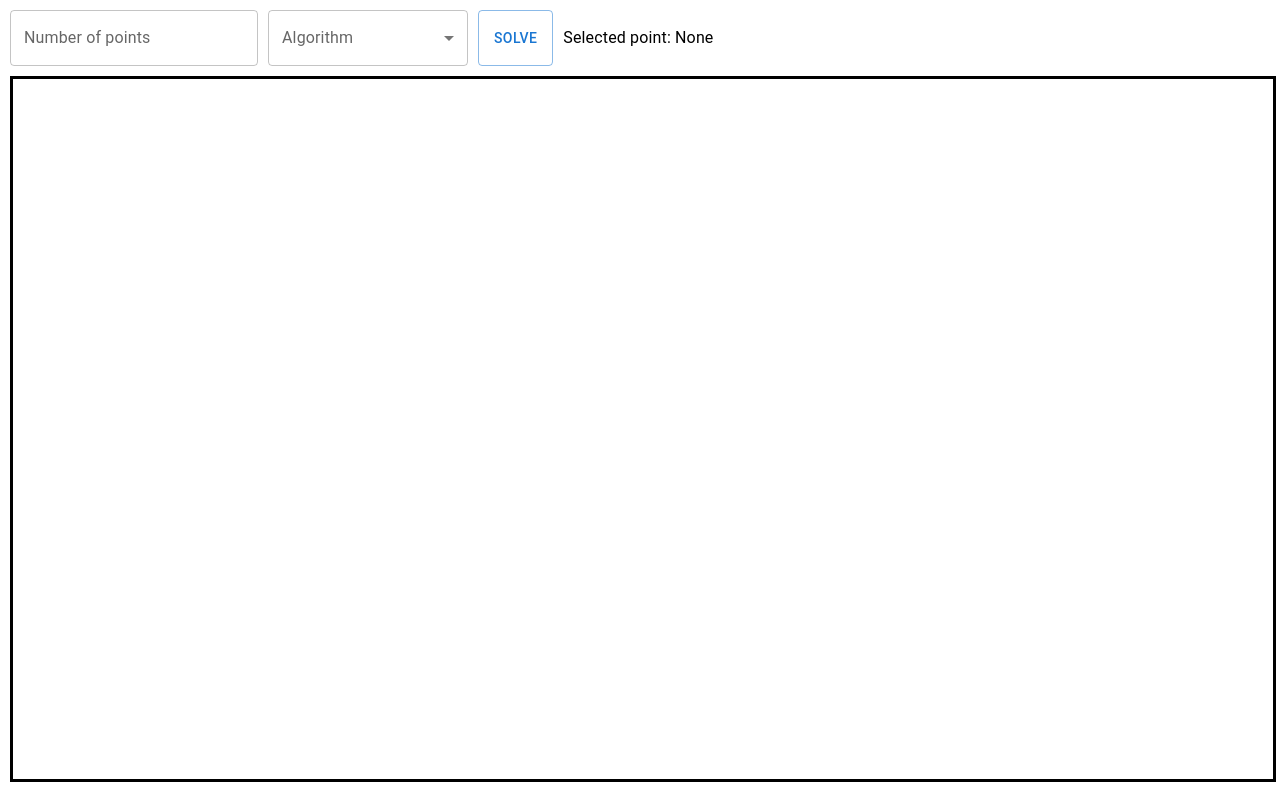
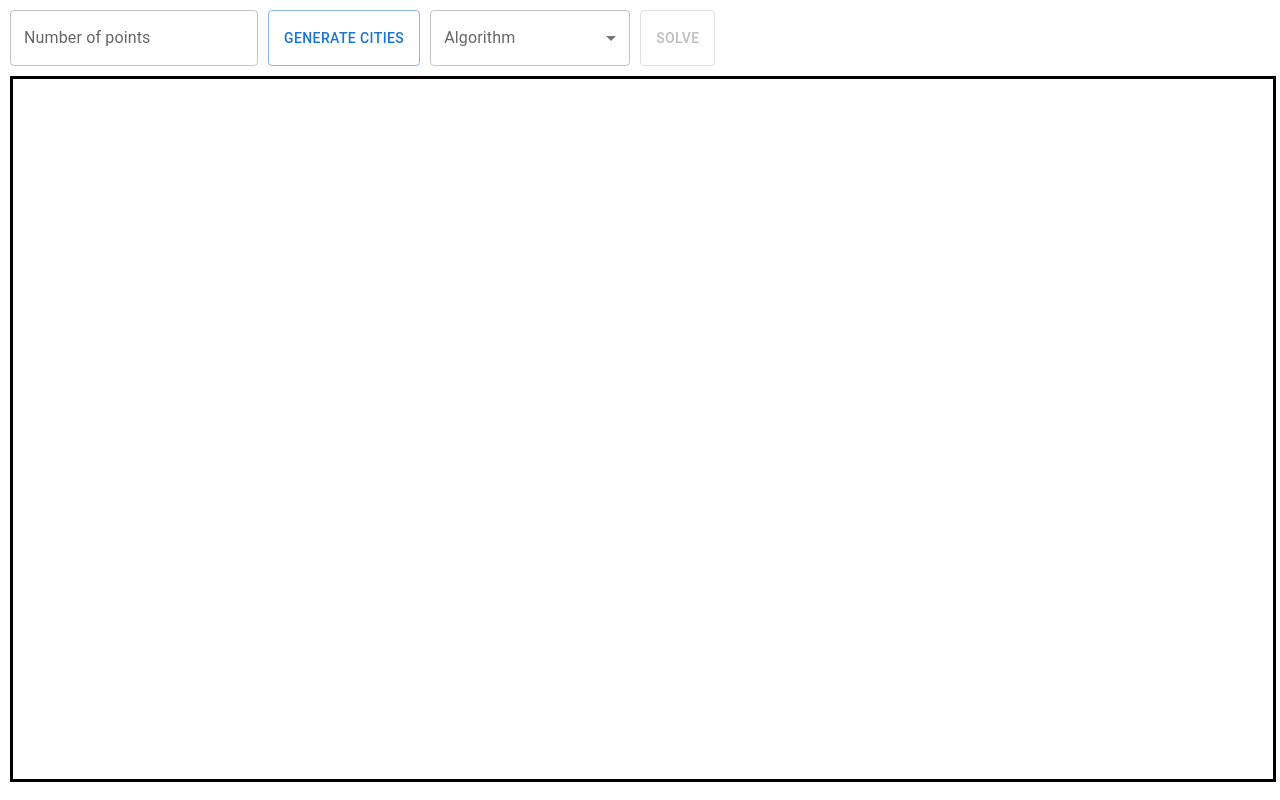
Before and after one commit to LocPham2003/TSPHeurisitcVisualizerUI, a React (Create React App) app: page / in a window 1280 px wide. Built offline with nearby package versions, Linux system fonts and the light colour scheme.

Commit message:
Made a generate cities button

```diff
--- a/src/components/homepage/App.tsx
+++ b/src/components/homepage/App.tsx
@@ -35,7 +35,7 @@ const createStyleClasses = () => {
             height: '100%',
             marginRight : '10px',
         },
-        applyButton : {
+        headerButton : {
             marginRight : '10px',
         },
         canvasContainer : {
@@ -60,7 +60,7 @@ const createStyleClasses = () => {
 
 export const App = () => {
     const [algorithm, setAlgorithm] = useState('');
-    const [selectedCoordinates, setSelectedCoordinates] = useState("None");
+    const [isCitiesGenerated, setIsCitiesGenerated] = useState(false);
     const [graph, setGraph] = useState<Graph>({cities : [], distances : []});
     const [dimensions, setDimensions] = useState({width: 0, height: 0})
 
@@ -106,7 +106,6 @@ export const App = () => {
         console.log(graph.cities);
         if (canvasRef.current) {
             const ctx = canvasRef.current.getContext("2d");
-            console.log(canvasRef.current.height + " " + canvasRef.current.width);
             if (ctx) {
                 ctx.clearRect(0, 0, canvasRef.current.width, canvasRef.current.height);
                 ctx.beginPath();
@@ -125,11 +124,22 @@ export const App = () => {
         setAlgorithm(event.target.value);
     }
 
-    const solveHeuristic = () => {
+    const generateCities = () => {
         if (numPointsRef.current?.value === "") {
             alert("You need to enter a number of points!");
         } else if (!Number.isInteger(Number(numPointsRef.current?.value)) || Number(numPointsRef.current?.value) <= 0)  {
             alert("Invalid number of points, must be an integer > 0");
+        } else {
+            setIsCitiesGenerated(true);
+            getGraph(Number(numPointsRef.current?.value), [dimensions.width, dimensions.height]).then(res => {
+                setGraph(res);
+            })
+        }
+    }
+
+    const solveHeuristic = () => {
+        if (!isCitiesGenerated) {
+            alert("You need to enter the number of points");
         } else if (algorithm === "") {
             alert("You need to pick an algorithm");
         } else {
@@ -146,6 +156,7 @@ export const App = () => {
               <FormControl style={style.pointInput}>
                   <TextField inputRef={numPointsRef} label="Number of points" variant="outlined"></TextField>
               </FormControl>
+              <Button style={style.headerButton} variant="outlined" onClick={generateCities}>Generate Cities</Button>
               <FormControl style={style.algorithmSelector}>
                   <InputLabel>Algorithm</InputLabel>
                   <Select
@@ -160,10 +171,9 @@ export const App = () => {
                       <MenuItem value="Particle Swarm">Particle Swarm</MenuItem>
                   </Select>
               </FormControl >
-              <Button style={style.applyButton} variant="outlined" onClick={solveHeuristic}>Solve</Button>
-              <Box>
-                  <Typography sx={style.selectedPoint}>Selected point: {selectedCoordinates}</Typography>
-              </Box>
+              {!isCitiesGenerated ? <Button style={style.headerButton} variant="outlined" disabled>Solve</Button> :
+                  <Button style={style.headerButton} variant="outlined" onClick={solveHeuristic}>Solve</Button>
+              }
           </Box>
           <div style={style.canvasContainer} ref={canvasContainerRef}>
               <canvas width={dimensions.width} height={dimensions.height} ref={canvasRef}/>
```
